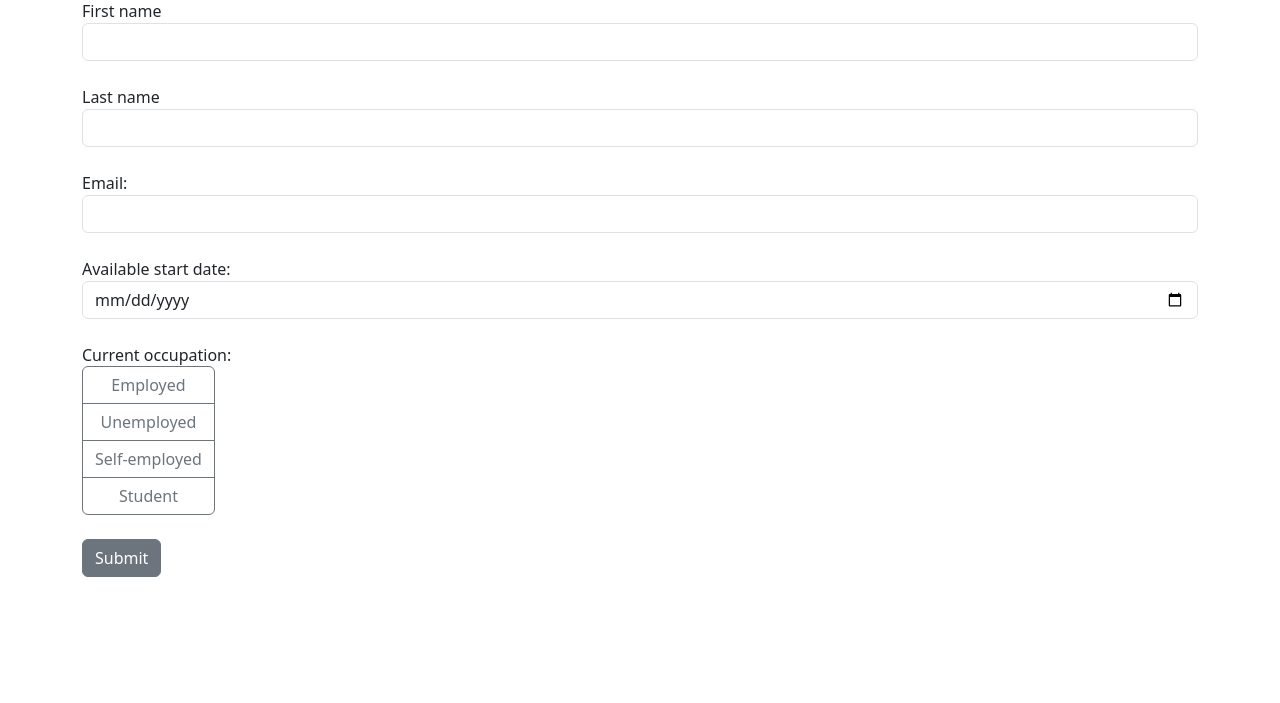
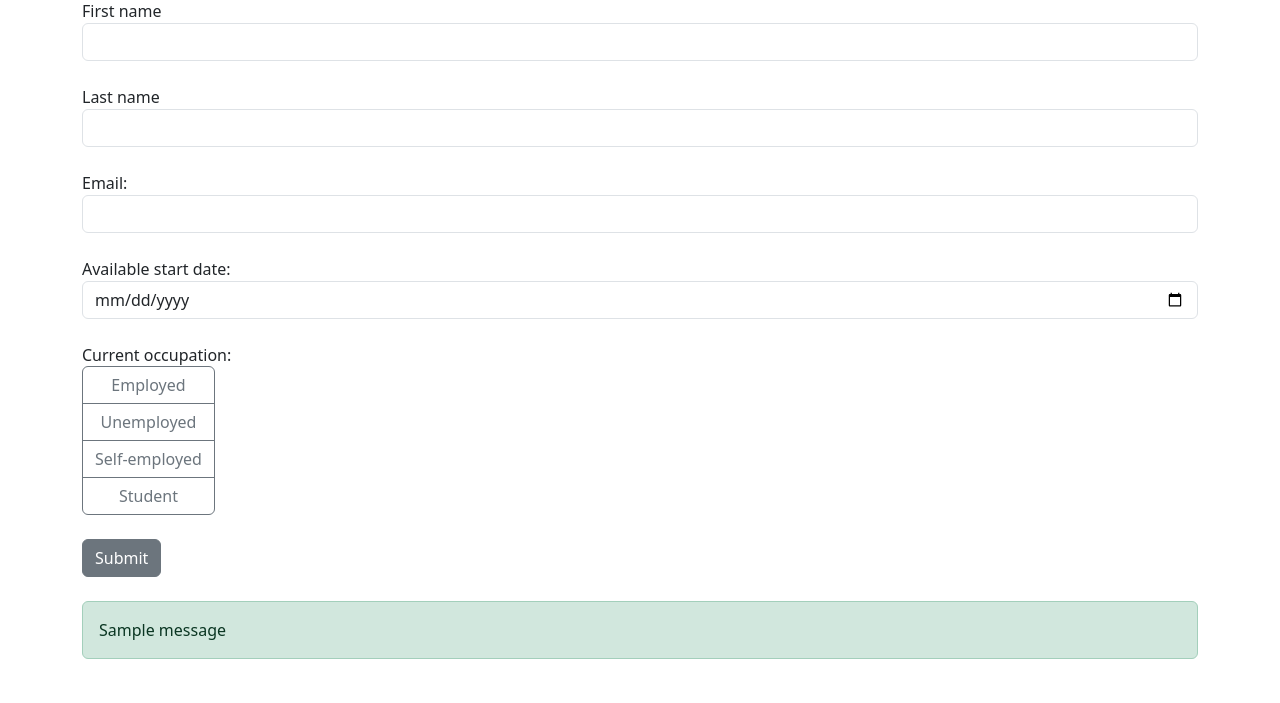
Before and after one commit to Amehlawal/flask-jobApp, a Flask app: page / in a window 1280 px wide. Shown: the part 97-800 px from the top of the page. Run offline with Flask 3, Linux system fonts and the light colour scheme; one stand-in notice (Sample message) is shown.

Commit message:
added submission notification

```diff
--- a/app.py
+++ b/app.py
@@ -1,6 +1,6 @@
 from datetime import datetime
 
-from flask import Flask, render_template, request
+from flask import Flask, render_template, request, flash
 from flask_sqlalchemy import SQLAlchemy
 app = Flask(__name__)
 
@@ -31,6 +31,7 @@ def index():
                     email=email, date=date_obj, occupation=occupation)
         db.session.add(form)
         db.session.commit()
+        flash(f"{first_name}, Your form was submitted successfully", "success")
 
     return render_template("index.html")
 
--- a/templates/index.html
+++ b/templates/index.html
@@ -45,6 +45,15 @@
 
                 </div>
                 <button class="btn btn-secondary mb-4" type="submit">Submit</button>
+                {% with messages = get_flashed_messages() %}
+                {% if messages %}
+                <div class="alert alert-success">
+                    {% for message in messages %}
+                        {{ message }}
+                    {% endfor %}
+                </div>
+                {% endif %}
+                {% endwith %}
             </form>
         </div>
         <script src="https://cdn.jsdelivr.net/npm/bootstrap@5.3.2/dist/js/bootstrap.bundle.min.js" integrity="sha384-C6RzsynM9kWDrMNeT87bh95OGNyZPhcTNXj1NW7RuBCsyN/o0jlpcV8Qyq46cDfL" crossorigin="anonymous"></script>
```
